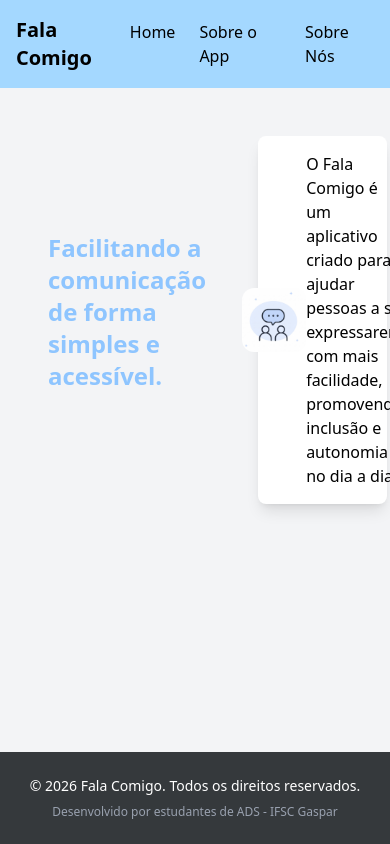
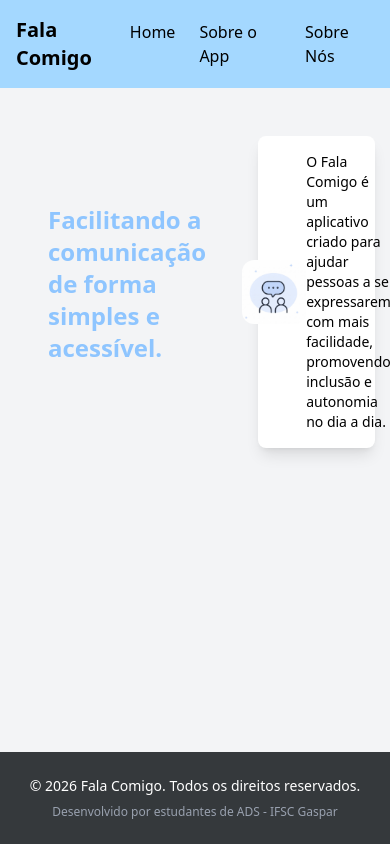
Before and after one commit to GabrielBailer/falaComigoWebSite, an Angular app: page / in a window 390 px wide. Shown: the top 844 px of the page. Built offline with nearby package versions, Linux system fonts and the light colour scheme.

Commit message:
Começando a aplicar responsividade

```diff
--- a/src/app/pages/home/home.html
+++ b/src/app/pages/home/home.html
@@ -3,7 +3,7 @@
         acessível.</h2>
     <div class="bg-white shadow-lg rounded-lg p-4 mr-9 ml-9 flex flex-row justify-center items-center">
         <img src="/images/home.jpeg" class="w-16 h-16 md:w-32 md:h-32 lg:w-64 lg:h-64 xl:w-100 xl:h-100  rounded-xl object-cover">
-        <p class>
+        <p class="text-sm md:text-base lg:text-lg">
             O Fala Comigo é um aplicativo criado para ajudar pessoas a se expressarem com mais facilidade, promovendo
             inclusão e autonomia no dia a dia.
         </p>
```
